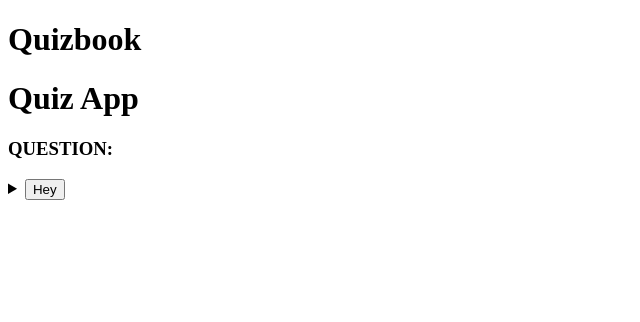
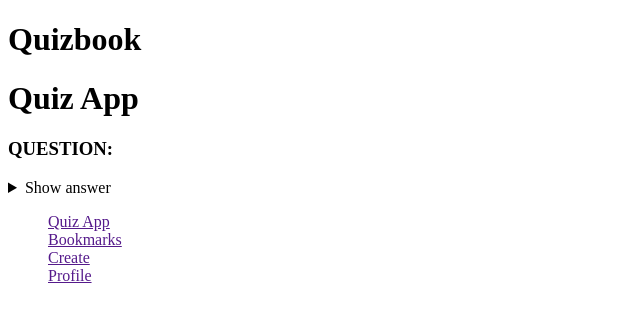
Before and after one commit to teifler/quiz-app, a website: page index.html in a window 1280 px wide. Shown: the whole page, without its empty margins (0-640 px from the left). Drawn offline with Linux system fonts and the light colour scheme.

Commit message:
Adde basic structure of index.html

```diff
--- a/index.html
+++ b/index.html
@@ -13,18 +13,26 @@
     </header>
     <h1>Quiz App</h1>
     <main>
-      <!-- Button mit margin auto in die mitte
-      Question und Text nur normal
-      die buttons centrieren mit grid -->
-
       <section>
         <h3>QUESTION:</h3>
         <details>
-          <summary><button>Hey</button></summary>
-          <p>TEST</p>
+          <summary>Show answer</summary>
+          Lorem ipsum, dolor sit amet consectetur adipisicing elit. Debitis beatae velit nesciunt, quod sint aut libero
+          architecto aliquid vel tempora.
         </details>
+        <ul role="list">
+          <li><a href=""></a></li>
+          <li><a href=""></a></li>
+          <li><a href=""></a></li>
+          <li><a href=""></a></li>
+        </ul>
       </section>
     </main>
-    <footer></footer>
+    <footer>
+      <ul role="list">
+      <li><a href="">Quiz App</a></li>
+      <li><a href="">Bookmarks</a></li>
+      <li><a href="">Create</a></li>
+      <li><a href="">Profile</a></li></footer>
   </body>
 </html>
--- a/styles/base.css
+++ b/styles/base.css
@@ -3,3 +3,7 @@
 *::after {
   box-sizing: border-box;
 }
+
+ul[role="list"] {
+  list-style: none;
+}
```
